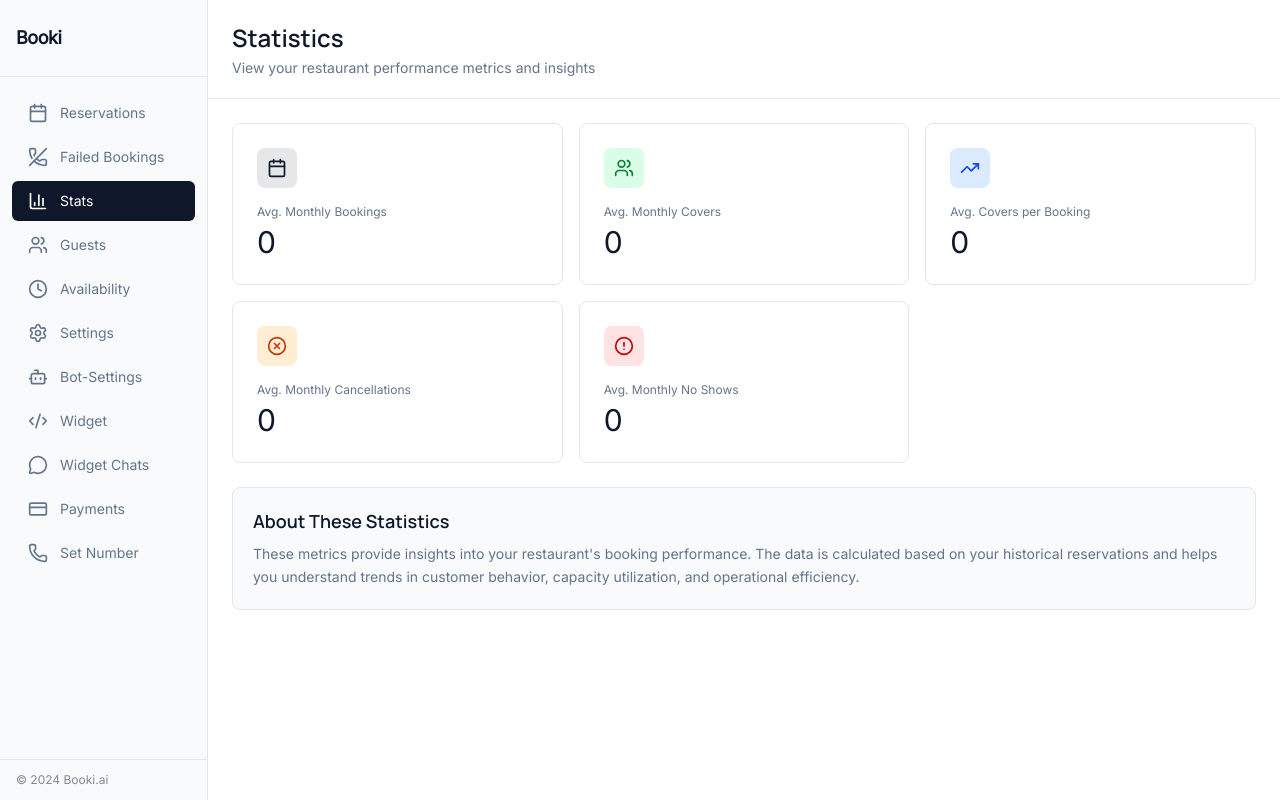
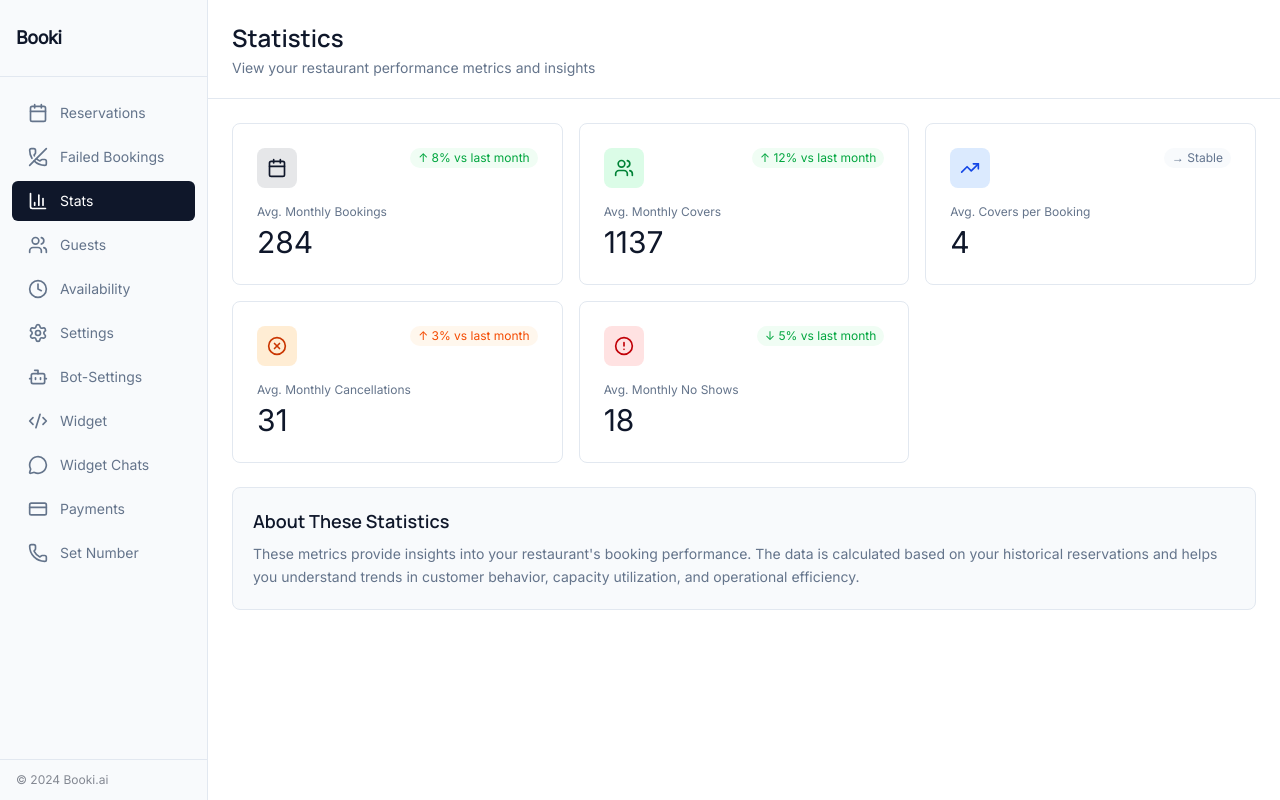
Before and after one commit to RavneetDTU/mybooki, a React (Vite) app: page /stats in a window 1280 px wide. Built offline with nearby package versions, Linux system fonts and the light colour scheme; no server answers.

Commit message:
feat:data for stats

```diff
--- a/src/pages/Stats.jsx
+++ b/src/pages/Stats.jsx
@@ -2,14 +2,17 @@ import { TrendingUp, Users, Calendar, XCircle, AlertCircle } from 'lucide-react'
 import { useState, useEffect } from 'react';
 import { statsService } from '../services/stats';
 
+// Baseline metrics — replaced automatically once live data arrives
+const BASELINE_STATS = {
+  avgMonthlyBookings: 284,
+  avgMonthlyCovers: 1137,
+  avgCoversPerBooking: 4.0,
+  avgMonthlyCancellations: 31,
+  avgMonthlyNoShows: 18,
+};
+
 export function Stats() {
-  const [stats, setStats] = useState({
-    avgMonthlyBookings: 0,
-    avgMonthlyCovers: 0,
-    avgCoversPerBooking: 0,
-    avgMonthlyCancellations: 0,
-    avgMonthlyNoShows: 0,
-  });
+  const [stats, setStats] = useState(BASELINE_STATS);
   const [isLoading, setIsLoading] = useState(true);
 
   // Fetch stats on component mount
@@ -18,7 +21,9 @@ export function Stats() {
       setIsLoading(true);
       try {
         const data = await statsService.getOverview();
-        setStats(data);
+        // Only overwrite baseline if the API returned meaningful values
+        const hasData = Object.values(data).some((v) => v && v !== 0);
+        if (hasData) setStats(data);
       } catch (error) {
         console.error("Failed to fetch stats", error);
       } finally {
@@ -59,6 +64,7 @@ export function Stats() {
                   <div className="p-2.5 bg-primary/10 rounded-lg">
                     <Calendar className="w-5 h-5 text-primary" />
                   </div>
+                  <span className="text-xs font-medium text-green-600 bg-green-50 px-2 py-0.5 rounded-full">↑ 8% vs last month</span>
                 </div>
                 <p className="text-xs text-muted-foreground mb-1">
                   Avg. Monthly Bookings
@@ -74,6 +80,7 @@ export function Stats() {
                   <div className="p-2.5 bg-green-100 rounded-lg">
                     <Users className="w-5 h-5 text-green-700" />
                   </div>
+                  <span className="text-xs font-medium text-green-600 bg-green-50 px-2 py-0.5 rounded-full">↑ 12% vs last month</span>
                 </div>
                 <p className="text-xs text-muted-foreground mb-1">
                   Avg. Monthly Covers
@@ -89,6 +96,7 @@ export function Stats() {
                   <div className="p-2.5 bg-blue-100 rounded-lg">
                     <TrendingUp className="w-5 h-5 text-blue-700" />
                   </div>
+                  <span className="text-xs font-medium text-slate-500 bg-slate-50 px-2 py-0.5 rounded-full">→ Stable</span>
                 </div>
                 <p className="text-xs text-muted-foreground mb-1">
                   Avg. Covers per Booking
@@ -104,6 +112,7 @@ export function Stats() {
                   <div className="p-2.5 bg-orange-100 rounded-lg">
                     <XCircle className="w-5 h-5 text-orange-700" />
                   </div>
+                  <span className="text-xs font-medium text-orange-600 bg-orange-50 px-2 py-0.5 rounded-full">↑ 3% vs last month</span>
                 </div>
                 <p className="text-xs text-muted-foreground mb-1">
                   Avg. Monthly Cancellations
@@ -119,6 +128,7 @@ export function Stats() {
                   <div className="p-2.5 bg-red-100 rounded-lg">
                     <AlertCircle className="w-5 h-5 text-red-700" />
                   </div>
+                  <span className="text-xs font-medium text-green-600 bg-green-50 px-2 py-0.5 rounded-full">↓ 5% vs last month</span>
                 </div>
                 <p className="text-xs text-muted-foreground mb-1">
                   Avg. Monthly No Shows
```
